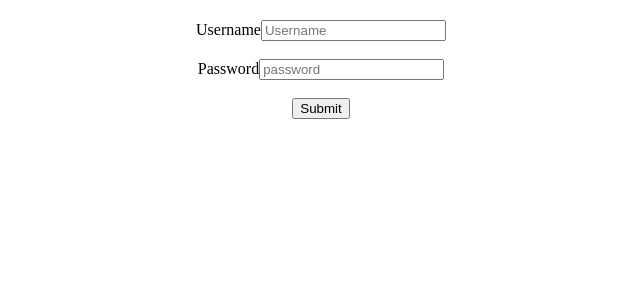
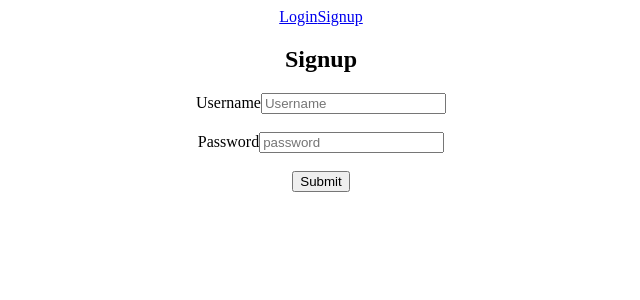
Before and after one commit to Rmiverson/goodbread-frontend, a React (Create React App) app: page /signup in a window 1280 px wide. Shown: the top 300 px of the page, without its empty margins (319-959 px from the left). Built offline with nearby package versions, Linux system fonts and the light colour scheme.

Commit message:
finished routing

```diff
--- a/src/App.js
+++ b/src/App.js
@@ -1,10 +1,16 @@
 import React from 'react'
-import { Switch, Route } from 'react-router-dom'
+import { Switch, Route, Redirect, withRouter } from 'react-router-dom'
 import { connect } from 'react-redux'
 import { logoutUser, userPersistFetch } from './actions/actions'
 import Signup from './containers/Signup'
 import Login from './containers/Login'
+import NavBar from './components/NavBar'
+import Home from './containers/Home'
+import Search from './containers/Search'
+import Profile from './containers/Profile'
+import NotFound from './components/NotFound'
 import './App.css';
+// import { compose } from 'redux'
 
 class App extends React.Component {
 
@@ -12,23 +18,44 @@ class App extends React.Component {
     this.props.userPersistFetch()
   }
 
-  handleClick = (e) => {
+  handleLogout = (e) => {
     e.preventDefault()
     localStorage.removeItem("token")
     this.props.logoutUser()
   }
 
+  renderLoginPage = () => {
+
+    return(<Login currentUser={this.props.currentUser}/>)
+  }
+  renderSignupPage = () => {
+    return(<Signup currentUser={this.props.currentUser}/>)
+  }
+  renderHomePage = () => {
+    return(<Home />)
+  }
+  renderSearchPage = () => {
+    return(<Search />)
+  }
+  renderProfilePage = () => {
+    return(<Profile />)
+  }
+
   render() {
     return (
       <div className="App">
+        <NavBar user={this.props.currentUser} handleLogout={this.handleLogout}/>
+
         <Switch>
-          <Route path="/signup" component={Signup} />
-          <Route path="/" component={Login} />
+          <Route exact path="/login" render={this.renderLoginPage} />
+          <Route exact path="/signup" render={this.renderSignupPage} />
+
+          {!this.props.currentUser.id && <Redirect to="/login" />}
+          <Route exact path="/" render={this.renderHomePage}/>
+          <Route exact path="/search" render={this.renderSearchPage}/>
+          <Route exact path="/profile" render={this.renderProfilePage}/>
+          <Route component={NotFound} />
         </Switch>
-          {this.props.currentUser.username
-            ? <button onClick={this.handleClick}>Log Out</button>
-            : null
-          }
       </div>
     )
   }
@@ -43,4 +70,4 @@ const mapDispatchToProps = dispatch => ({
   logoutUser: () => dispatch(logoutUser())
 })
 
-export default connect(mapStateToProps, mapDispatchToProps)(App)
+export default withRouter(connect(mapStateToProps, mapDispatchToProps)(App))
--- a/src/actions/actions.js
+++ b/src/actions/actions.js
@@ -35,10 +35,11 @@ export const userLoginFetch = user => {
       })
       .then(resp => resp.json())
       .then(data => {
-         console.log(data)
+         // console.log(data)
          if (data.message) {
             console.log(data.message)
          } else {
+            // console.log(data)
             localStorage.setItem("token", data.token)
             dispatch(loginUser(data))
          }
--- /dev/null
+++ b/src/components/NavBar.js
@@ -0,0 +1,38 @@
+import React from 'react';
+import { NavLink } from 'react-router-dom';
+
+const NavBar = ({ user, handleLogout}) => {
+   return (
+      <div>
+         <nav className="navbar">
+            {!user.id ? (
+               <>
+                  <NavLink className="link" to="/">Login</NavLink>
+                  <NavLink className="link" to="/signup">Signup</NavLink>
+               </>
+            ) : (
+               <>
+                  <NavLink
+                     to="/"
+                     exact
+                     className="link"
+                  >Home</NavLink>
+                  <NavLink
+                     to="/search"
+                     exact
+                     className="link"
+                  >Search</NavLink>
+                  <NavLink
+                     to="/profile"
+                     exact
+                     className="link"
+                  >Profile</NavLink>
+                  <a href="http://localhost:3001/" className="link" onClick={handleLogout}>Logout</a>
+               </>
+            )}
+         </nav>
+      </div>
+   )
+}
+
+export default NavBar
--- /dev/null
+++ b/src/components/NotFound.js
@@ -0,0 +1,11 @@
+import React from 'react'
+
+const NotFound = () => {
+   return (
+      <div className="not-found">
+         <h2>Page Not Found</h2>
+      </div>
+   )
+}
+
+export default NotFound
--- a/src/components/UserForm.js
+++ b/src/components/UserForm.js
@@ -1,6 +1,7 @@
 import React from 'react'
 
 class UserForm extends React.Component {
+
    render() {
       return(
          <div className="user-form">
@@ -21,6 +22,7 @@ class UserForm extends React.Component {
                   <input
                      name='password'
                      placeholder='password'
+                     type="password"
                      value={this.props.password}
                      onChange={this.props.handleChange}
                   />
--- /dev/null
+++ b/src/containers/Home.js
@@ -0,0 +1,14 @@
+import React from 'react'
+
+class Home extends React.Component {
+
+   render() {
+      return(
+         <div className="home-page">
+            <h2>Home Page</h2>
+         </div>
+      )
+   }
+}
+
+export default Home
--- a/src/containers/Login.js
+++ b/src/containers/Login.js
@@ -1,6 +1,7 @@
 import React from 'react'
 import { connect } from 'react-redux'
 import { userLoginFetch } from '../actions/actions'
+import { Redirect } from 'react-router-dom'
 
 import UserForm from '../components/UserForm'
 
@@ -18,13 +19,17 @@ class Login extends React.Component {
 
    handleSubmit = (e) => {
       e.preventDefault()
-      // console.log(this.state)
       this.props.userLoginFetch(this.state)
    }
 
+
    render() {
       return(
-         <UserForm username={this.state.username} password={this.state.password} handleChange={this.handleChange} handleSubmit={this.handleSubmit}/>
+         <div className="login-form">
+            {!!this.props.currentUser.id && <Redirect to="/" />}
+            <h2>Login</h2>
+            <UserForm username={this.state.username} password={this.state.password} handleChange={this.handleChange} handleSubmit={this.handleSubmit}/>
+         </div>
       )
    }
 }
--- /dev/null
+++ b/src/containers/Profile.js
@@ -0,0 +1,13 @@
+import React from 'react'
+
+class Profile extends React.Component {
+   render() {
+      return(
+         <div className="profile-page">
+            <h2>Profile Page</h2>
+         </div>
+      )
+   }
+}
+
+export default Profile
--- /dev/null
+++ b/src/containers/Search.js
@@ -0,0 +1,13 @@
+import React from 'react'
+
+class Search extends React.Component {
+   render() {
+      return(
+         <div className="Search-page">
+            <h2>Search Page</h2>
+         </div>
+      )
+   }
+}
+
+export default Search
--- a/src/containers/Signup.js
+++ b/src/containers/Signup.js
@@ -1,6 +1,7 @@
 import React from 'react'
 import { connect } from 'react-redux'
 import { userPostFetch } from '../actions/actions.js'
+import { Redirect } from 'react-router-dom'
 
 import UserForm from '../components/UserForm'
 
@@ -18,13 +19,16 @@ class Signup extends React.Component {
 
    handleSubmit = e => {
       e.preventDefault()
-      // console.log(this.state)
       this.props.userPostFetch(this.state)
    }
 
    render() {
       return(
-         <UserForm username={this.state.username} password={this.state.password} handleChange={this.handleChange} handleSubmit={this.handleSubmit}/>
+         <div className="signup-form">
+            {!!this.props.currentUser.id && <Redirect to="/" />}
+            <h2>Signup</h2>
+            <UserForm username={this.state.username} password={this.state.password} handleChange={this.handleChange} handleSubmit={this.handleSubmit}/>
+         </div>
       )
    }
 }
--- a/src/index.js
+++ b/src/index.js
@@ -3,7 +3,7 @@ import ReactDOM from 'react-dom';
 import './index.css';
 import App from './App';
 import {Provider} from 'react-redux'
-import { BrowserRouter as Router} from 'react-router-dom'
+import { BrowserRouter } from 'react-router-dom'
 import { createStore, applyMiddleware } from 'redux'
 import thunk from 'redux-thunk'
 import reducer from './reducers/reducers'
@@ -13,9 +13,9 @@ const store = createStore(reducer, applyMiddleware(thunk))
 
 ReactDOM.render(
   <Provider store={store}>
-    <Router>
+    <BrowserRouter>
       <App />
-    </Router>
+    </BrowserRouter>
   </Provider>,
   document.getElementById('root')
 );
```
